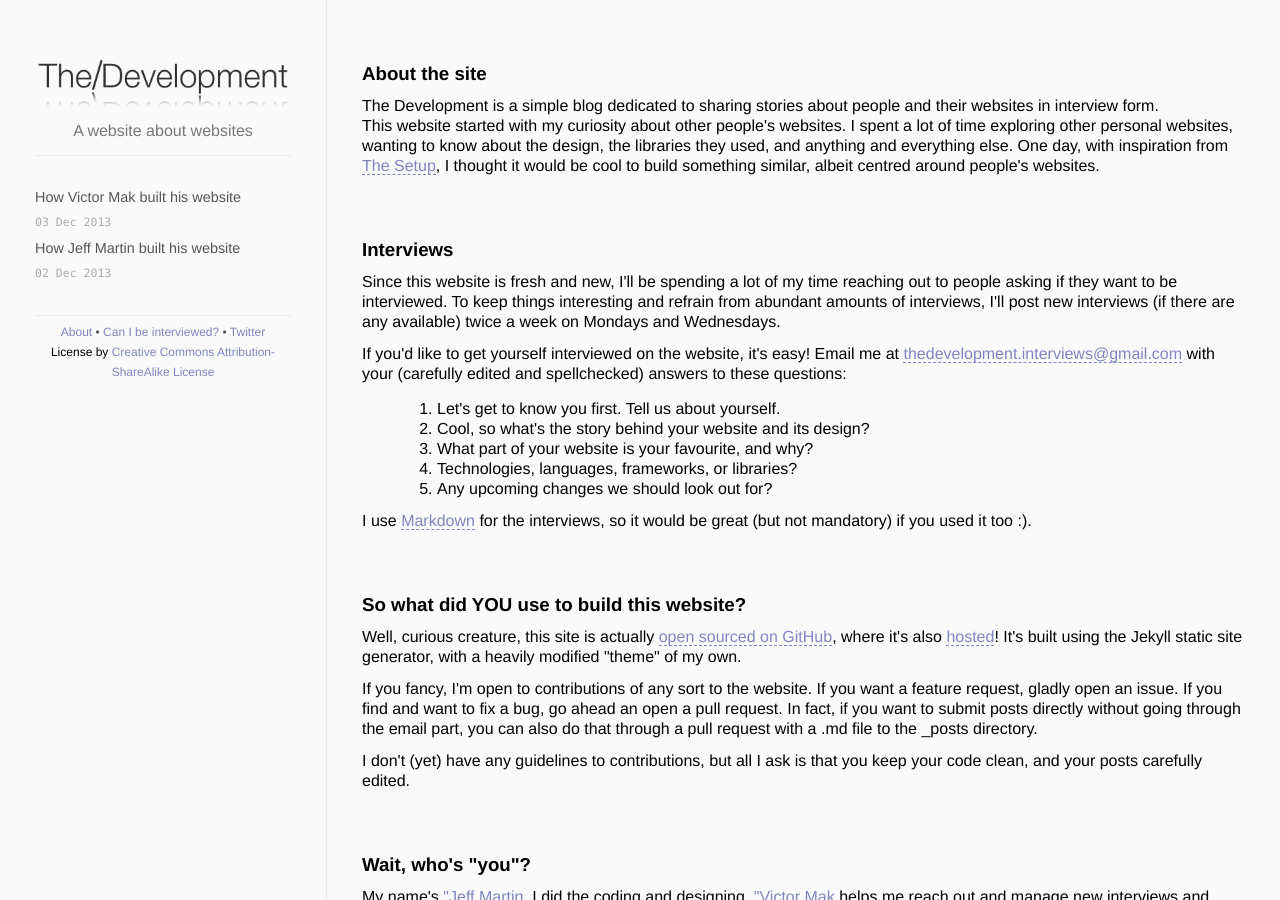
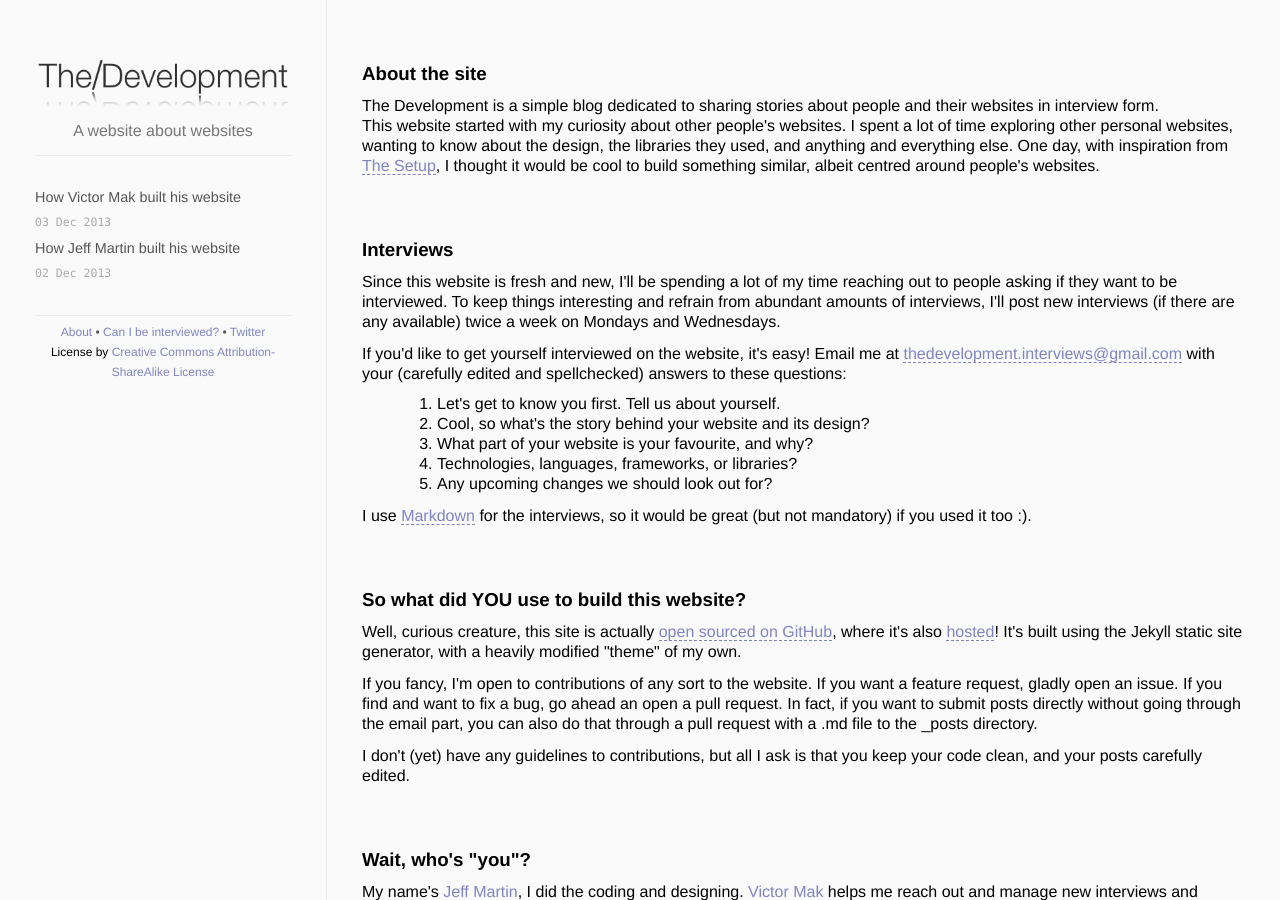
Before and after one commit to the-development/thedevelopment, a Jekyll site: the page built from about/index.html, in a window 1280 px wide. Built offline with Jekyll 4.4.1, drawn with Linux system fonts in a browser that asks for light colours; Markdown is read by kramdown in place of the engine named in the settings.

Commit message:
Oops, extra quotes... how'd they get in there

```diff
--- a/about/index.html
+++ b/about/index.html
@@ -53,7 +53,7 @@ title: The Development
   <div id="team" class="about-section">
     <h3>Wait, who's "you"?</h3>
     <p>
-      My name's <a href="http://jeffreymartin.ca">"Jeff Martin</a>, I did the coding and designing. <a href="http://victormakcy.com">"Victor Mak</a> helps me reach out and manage new interviews and content.
+      My name's <a href="http://jeffreymartin.ca">Jeff Martin</a>, I did the coding and designing. <a href="http://victormakcy.com">Victor Mak</a> helps me reach out and manage new interviews and content.
     </p>
   </div>
 </div>
--- a/css/main.css
+++ b/css/main.css
@@ -288,7 +288,7 @@ a:hover {
 
 #interview-questions {
   margin-left: 75px;
-  margin-top: 15px;
+  margin-top: 10px;
 }
 
 #team {
```
